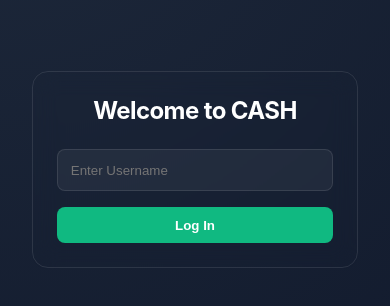
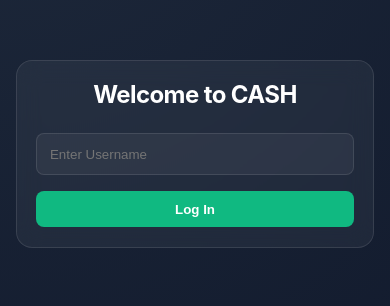
Before and after one commit to GameProductions/ledger, a React (Vite) app in the folder apps/web/: page / in a window 390 px wide. Shown: the part 200-506 px from the top of the page. Built offline with nearby package versions, Linux system fonts and the light colour scheme.

Commit message:
CASH v1.5.2: Final Mobile Polish & Professional Finish

```diff
--- a/apps/web/src/index.css
+++ b/apps/web/src/index.css
@@ -54,11 +54,10 @@ h1, h2, h3 {
 }
 
 .card {
-  background: var(--bg-card);
+  background: var(--card-bg);
   backdrop-filter: blur(12px);
   -webkit-backdrop-filter: blur(12px);
   border: 1px solid var(--glass-border);
-  box-shadow: var(--glass-shadow);
   border-radius: 1rem;
   padding: 1.5rem;
   transition: transform 0.2s ease, box-shadow 0.2s ease;
@@ -108,7 +107,7 @@ button.primary:hover {
     bottom: 2rem;
     left: 50%;
     transform: translateX(-50%);
-    background: var(--bg-card);
+    background: var(--card-bg);
     border: 1px solid var(--primary);
     padding: 0.8rem 1.5rem;
     border-radius: 2rem;
@@ -124,3 +123,27 @@ button.primary:hover {
 .pulse {
   animation: pulse 2s infinite ease-in-out;
 }
+
+@keyframes slideIn {
+  from { transform: translateX(100%); opacity: 0; }
+  to { transform: translateX(0); opacity: 1; }
+}
+
+@media (max-width: 768px) {
+  #root {
+    padding: 1rem;
+  }
+  .dashboard-grid {
+    grid-template-columns: 1fr !important;
+    gap: 1rem !important;
+  }
+  .safety-number-container {
+    font-size: 2.5rem;
+  }
+  .card {
+    padding: 1.2rem;
+  }
+  footer {
+    grid-column: 1 / -1 !important;
+  }
+}
```
